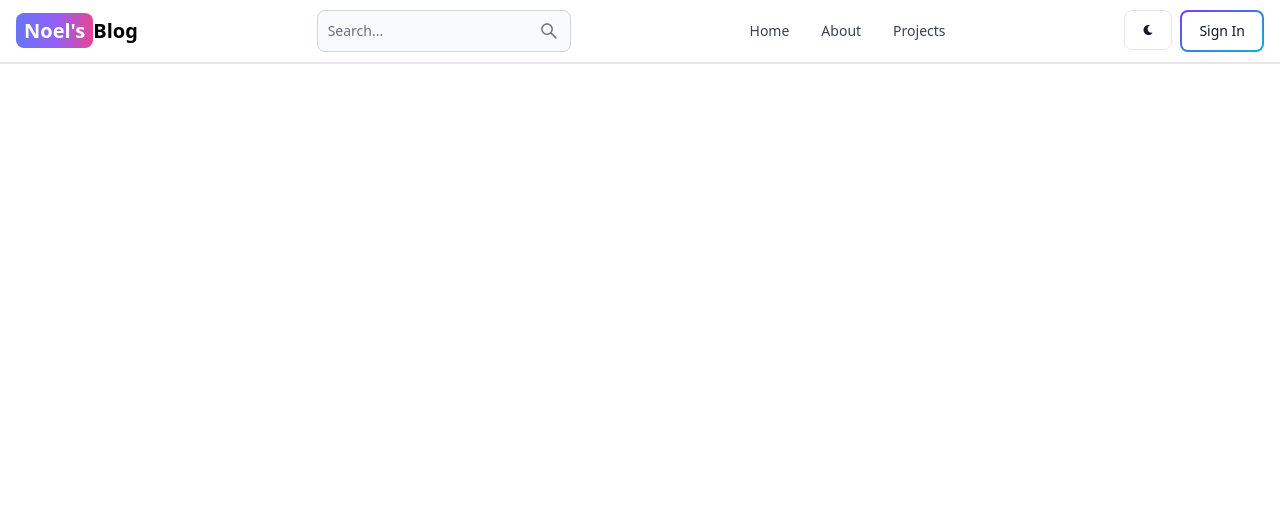
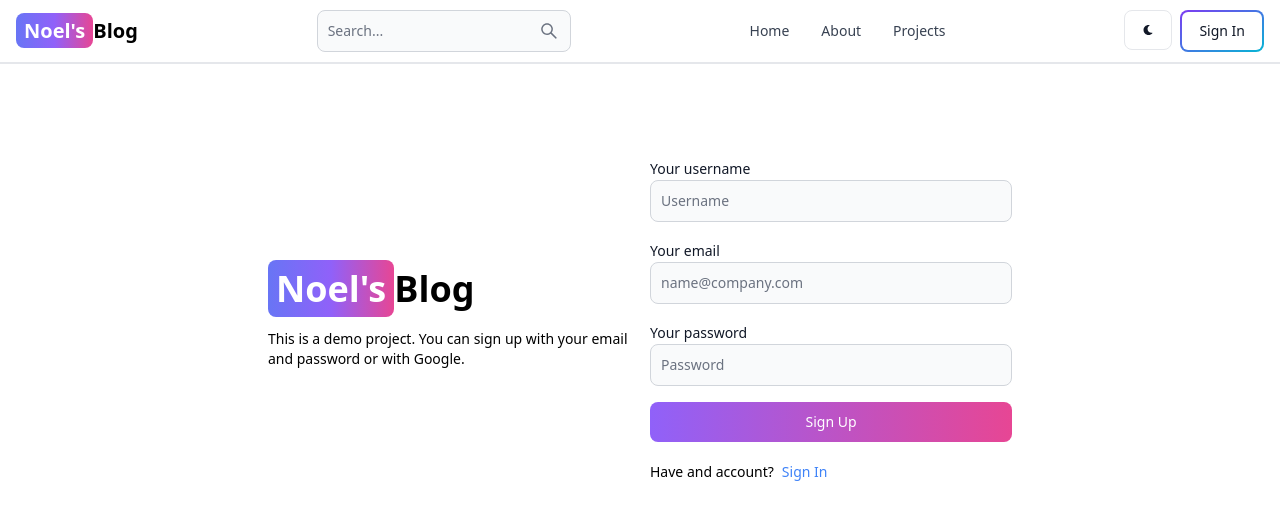
Before and after one commit to dinhanhduytran/mern-blog-tailwindcss, a React (Vite) app in the folder client/: page /sign-up in a window 1280 px wide. Shown: the top 520 px of the page. Built offline with nearby package versions, Linux system fonts and the light colour scheme.

Commit message:
Complete sign up UI

```diff
--- a/client/src/pages/SignUp.jsx
+++ b/client/src/pages/SignUp.jsx
@@ -1,5 +1,56 @@
+import { Link } from "react-router-dom";
+import { Button, Label, TextInput } from "flowbite-react";
+
 function SignUp() {
-  return <div></div>;
+  return (
+    <div className="min-h-screen mt-20">
+      <div className="flex p-3 max-w-3xl mx-auto flex-col md:flex-row md:items-center gap-5">
+        {/* left */}
+        <div className="flex-1">
+          <Link to="/" className="font-bold dark:tex-white text-4xl">
+            <span className="px-2 py-1 bg-gradient-to-r from-indigo-500 via-purple-500 to-pink-500 rounded-lg text-white">
+              Noel's
+            </span>
+            Blog
+          </Link>
+          <p className="text-sm mt-5">
+            This is a demo project. You can sign up with your email and password
+            or with Google.
+          </p>
+        </div>
+        {/* right */}
+        <div className="flex-1">
+          <form className="flex flex-col gap-4">
+            <div>
+              <Label value="Your username"></Label>
+              <TextInput type="text" placeholder="Username" id="username" />
+            </div>
+            <div>
+              <Label value="Your email"></Label>
+              <TextInput
+                type="text"
+                placeholder="name@company.com"
+                id="email"
+              />
+            </div>
+            <div>
+              <Label value="Your password"></Label>
+              <TextInput type="text" placeholder="Password" id="password" />
+            </div>
+            <Button gradientDuoTone="purpleToPink" type="submit">
+              Sign Up
+            </Button>
+          </form>
+          <div className="flex gap-2 text-sm mt-5">
+            <span>Have and account?</span>
+            <Link to="/sign-in" className="text-blue-500">
+              Sign In
+            </Link>
+          </div>
+        </div>
+      </div>
+    </div>
+  );
 }
 
 export default SignUp;
```
Also changed, not shown: client/src/pages/index.js (deleted).
